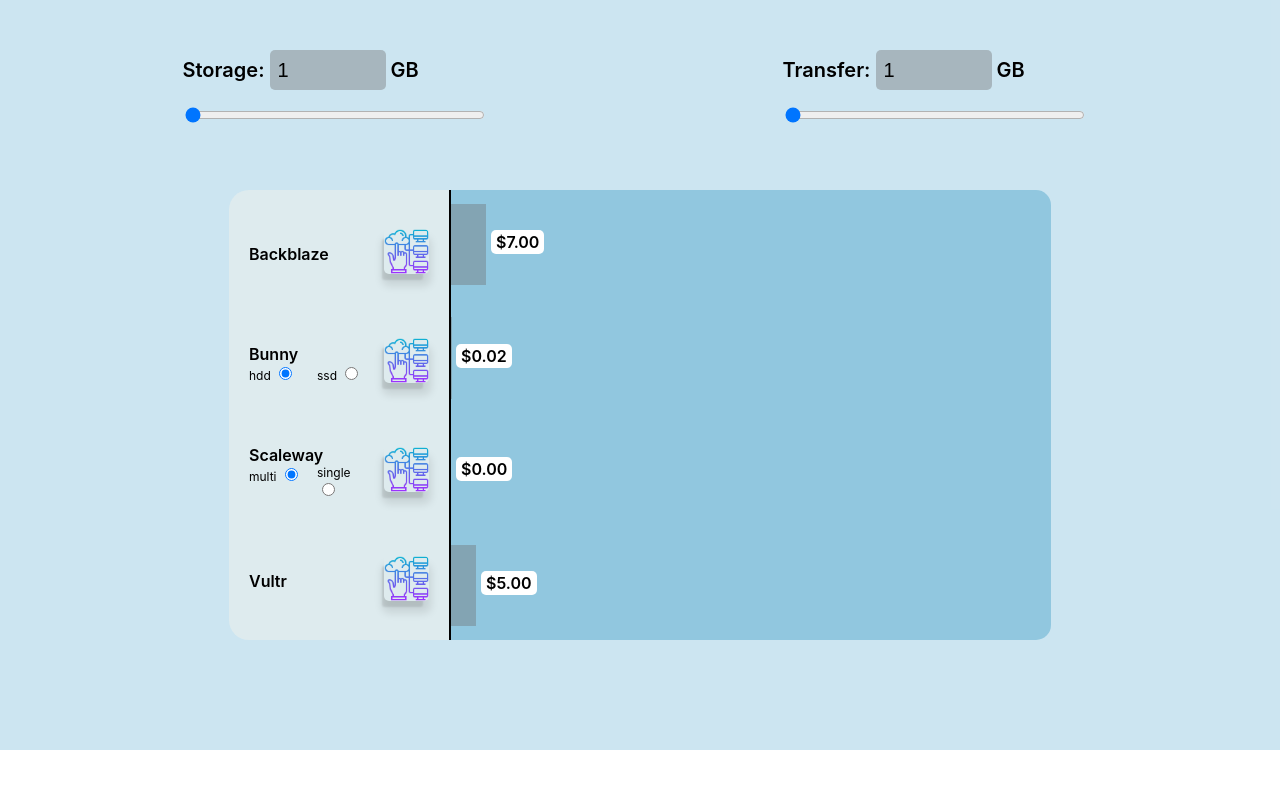
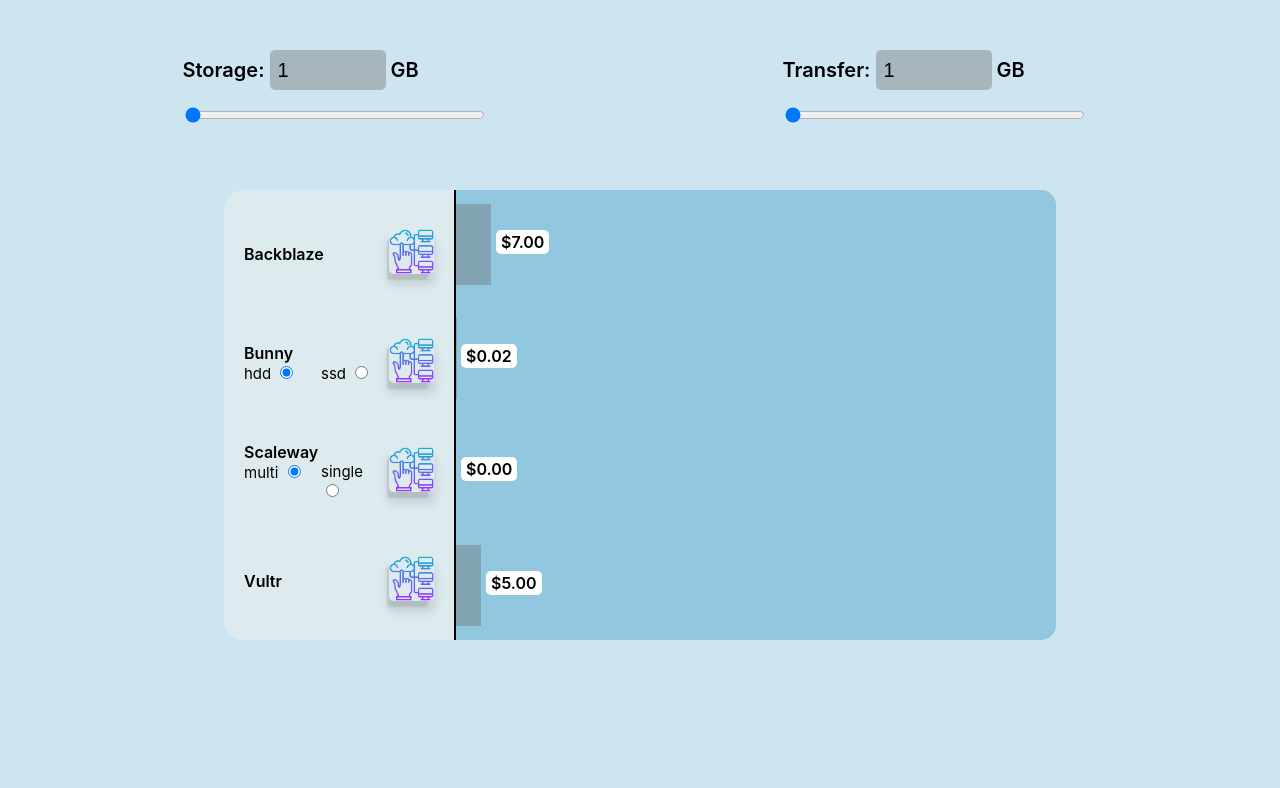
Before and after one commit to Selim96/calculator, a website built with Parcel: page src/index.html in a window 1280 px wide. Built offline with nearby package versions, Linux system fonts and the light colour scheme.

Commit message:
small css fix

```diff
--- a/src/sass/_home.scss
+++ b/src/sass/_home.scss
@@ -1,4 +1,6 @@
 .main_section {
+    height: 100vh;
+    box-sizing: border-box;
     display: flex;
     flex-direction: column-reverse;
     padding-top: 50px;
@@ -78,7 +80,7 @@
     border-bottom-right-radius: 20px;
     border-bottom-left-radius: 20px;
     @include mq(tablet) {
-        width: 220px;
+        width: 230px;
         flex-direction: column;
         border-top-left-radius: 20px;
         border-bottom-right-radius: 0;
@@ -107,14 +109,14 @@
         }
     }
     & .name_switcher {
-        font-size: 12px;
+        font-size: 15px;
         font-weight: 400;
         display: flex;
         justify-content: center;
         flex-wrap: wrap;
         &>label {
             display: inline-block;
-            width: 56px;
+            width: 65px;
         }
         &>label:first-child {
             margin-right: 12px;
```
